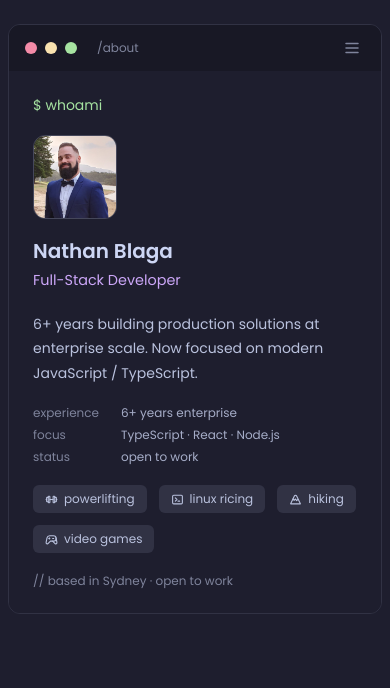
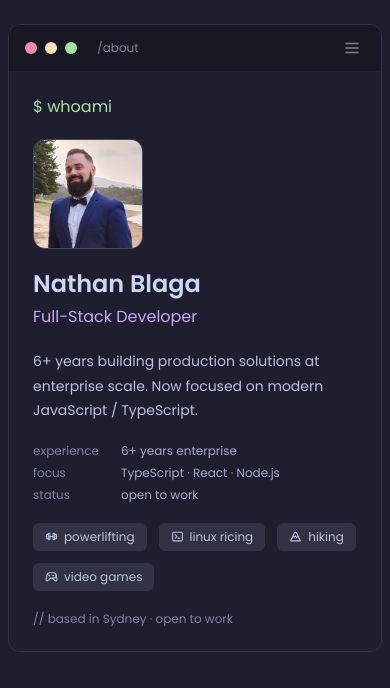
Before and after one commit to NJBLAGA/Portfolio-V3, a React (Vite) app: page /about in a window 390 px wide. Shown: the top 688 px of the page. Built offline with nearby package versions, Linux system fonts and the light colour scheme.

Commit message:
tweak: larger whoami, photo, name and role on about page (mobile + desktop)

```diff
--- a/src/pages/About.tsx
+++ b/src/pages/About.tsx
@@ -41,7 +41,7 @@ export default function About() {
 
       {/* $ whoami */}
       <p
-        className="text-sm md:text-[30px] mb-5 md:mb-7 font-normal"
+        className="text-base md:text-[38px] mb-5 md:mb-7 font-normal"
         style={{ color: 'var(--mocha-green)' }}
       >
         $ whoami
@@ -54,8 +54,8 @@ export default function About() {
         <div
           className="shrink-0 rounded-xl border overflow-hidden self-start"
           style={{
-            width:       'clamp(84px, 13vw, 180px)',
-            height:      'clamp(84px, 13vw, 180px)',
+            width:       'clamp(110px, 16vw, 220px)',
+            height:      'clamp(110px, 16vw, 220px)',
             borderColor: 'var(--mocha-surface1)',
           }}
         >
@@ -71,7 +71,7 @@ export default function About() {
           <h1
             className="font-semibold leading-tight mb-1.5"
             style={{
-              fontSize: 'clamp(1.25rem, 2.4vw, 1.85rem)',
+              fontSize: 'clamp(1.5rem, 3vw, 2.4rem)',
               color:    'var(--mocha-text)',
             }}
           >
@@ -80,7 +80,7 @@ export default function About() {
           <p
             className="font-normal"
             style={{
-              fontSize: 'clamp(0.9rem, 1.5vw, 1.15rem)',
+              fontSize: 'clamp(1rem, 1.8vw, 1.35rem)',
               color:    'var(--mocha-mauve)',
             }}
           >
```
